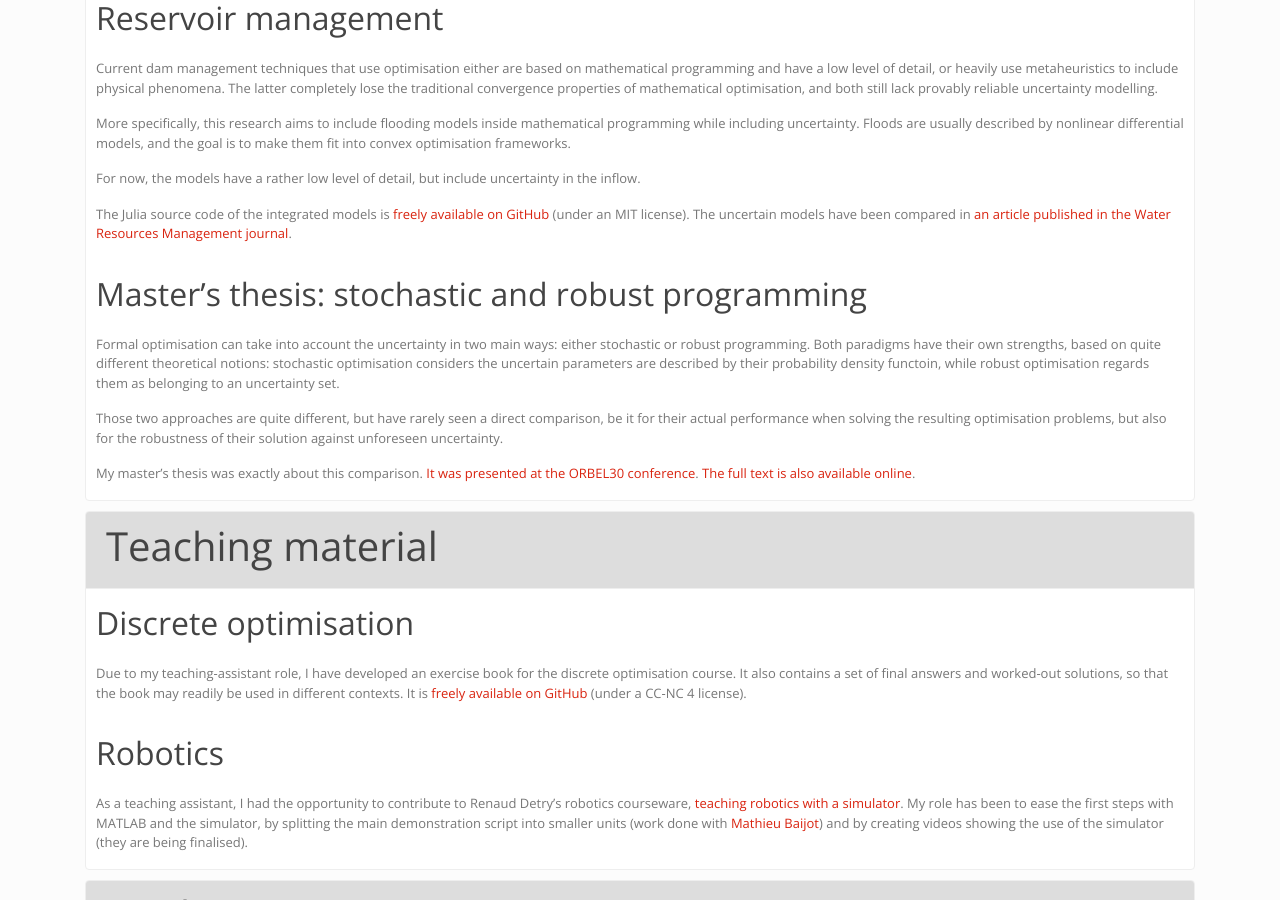
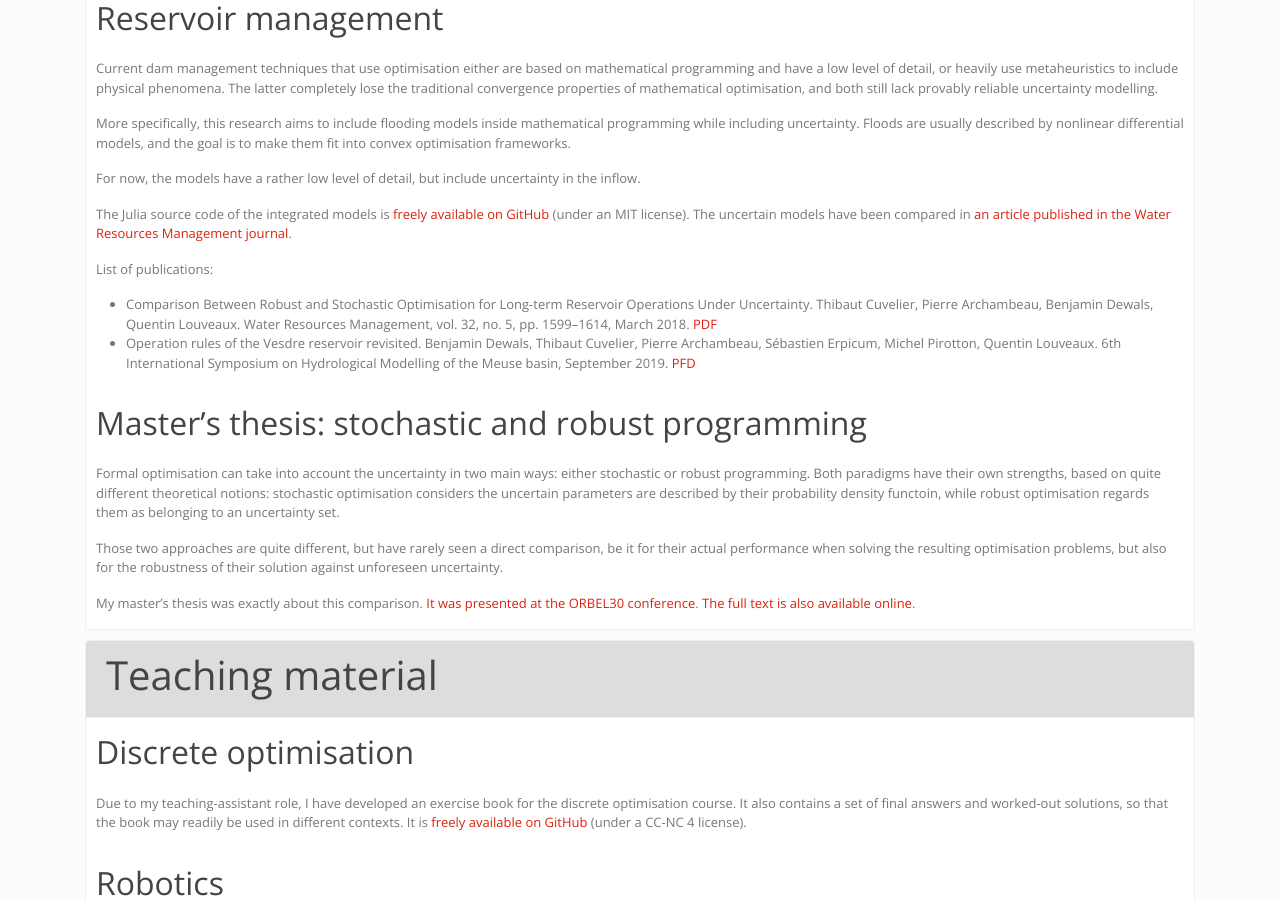
Before and after one commit to dourouc05/dourouc05.github.io, a Jekyll site: the page built from research.md, in a window 1280 px wide and 900 px high, scrolled down 1288 px. Built offline with Jekyll 4.4.1, drawn with Linux system fonts in a browser that asks for light colours; a script that is not in the unit is left out.

Commit message:
Fish publications.

```diff
--- a/research.md
+++ b/research.md
@@ -46,6 +46,11 @@ More specifically, this research aims to include flooding models inside mathemat
 For now, the models have a rather low level of detail, but include uncertainty in the inflow.
 
 The Julia source code of the integrated models is [freely available on GitHub](https://github.com/dourouc05/ReservoirManagement.jl) (under an MIT license). The uncertain models have been compared in [an article published in the Water Resources Management journal](https://orbi.uliege.be/handle/2268/219394).
+
+**List of publications**:
+
+* Comparison Between Robust and Stochastic Optimisation for Long-term Reservoir Operations Under Uncertainty. Thibaut Cuvelier, Pierre Archambeau, Benjamin Dewals, Quentin Louveaux. Water Resources Management, vol. 32, no. 5, pp. 1599–1614, March 2018. [PDF](http://hdl.handle.net/2268/219394)
+* Operation rules of the Vesdre reservoir revisited. Benjamin Dewals, Thibaut Cuvelier, Pierre Archambeau, Sébastien Erpicum, Michel Pirotton, Quentin Louveaux. 6th International Symposium on Hydrological Modelling of the Meuse basin, September 2019. [PFD](http://hdl.handle.net/2268/239415)
 
 ## Master's thesis: stochastic and robust programming
 
```
